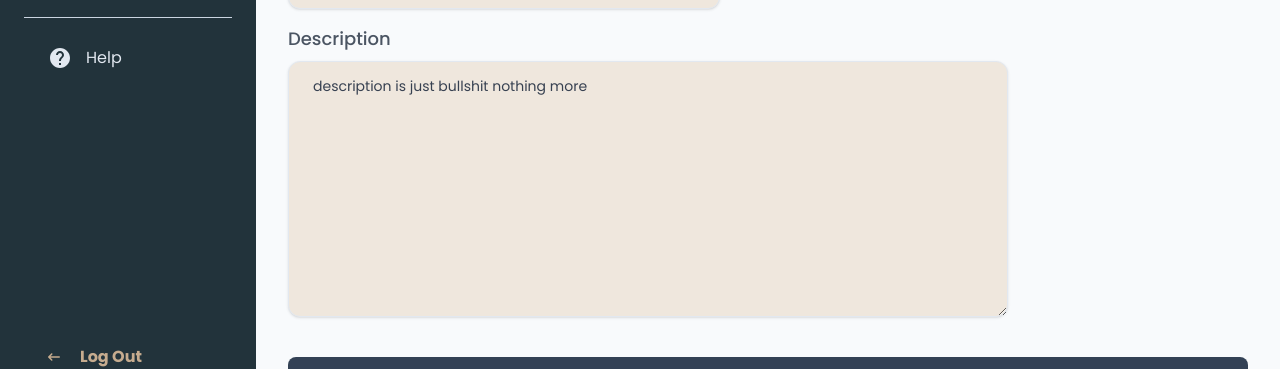
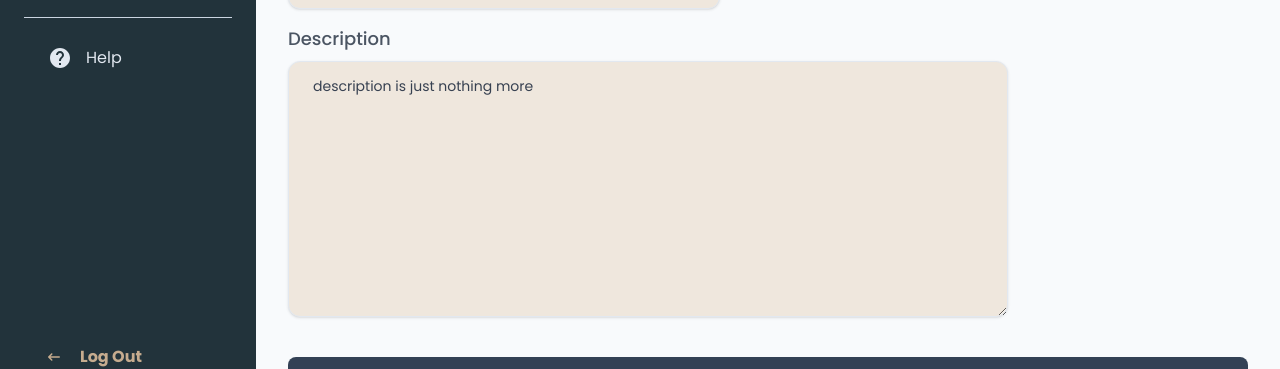
Before and after one commit to asfarmunir/News_App, a Next.js app: page /businessDashboard/news/add in a window 1280 px wide. Shown: the part 375-744 px from the top of the page. Built offline with nearby package versions, Linux system fonts and the light colour scheme; no server answers.

Commit message:
updated defaults

```diff
--- a/app/(business)/businessDashboard/news/add/page.tsx
+++ b/app/(business)/businessDashboard/news/add/page.tsx
@@ -46,7 +46,7 @@ const Page = () => {
     defaultValues: {
       name: "",
       link: "www.link.com",
-      description: "description is just bullshit nothing more",
+      description: "description is just nothing more",
       date: "2024-02-12",
     },
   });
```
